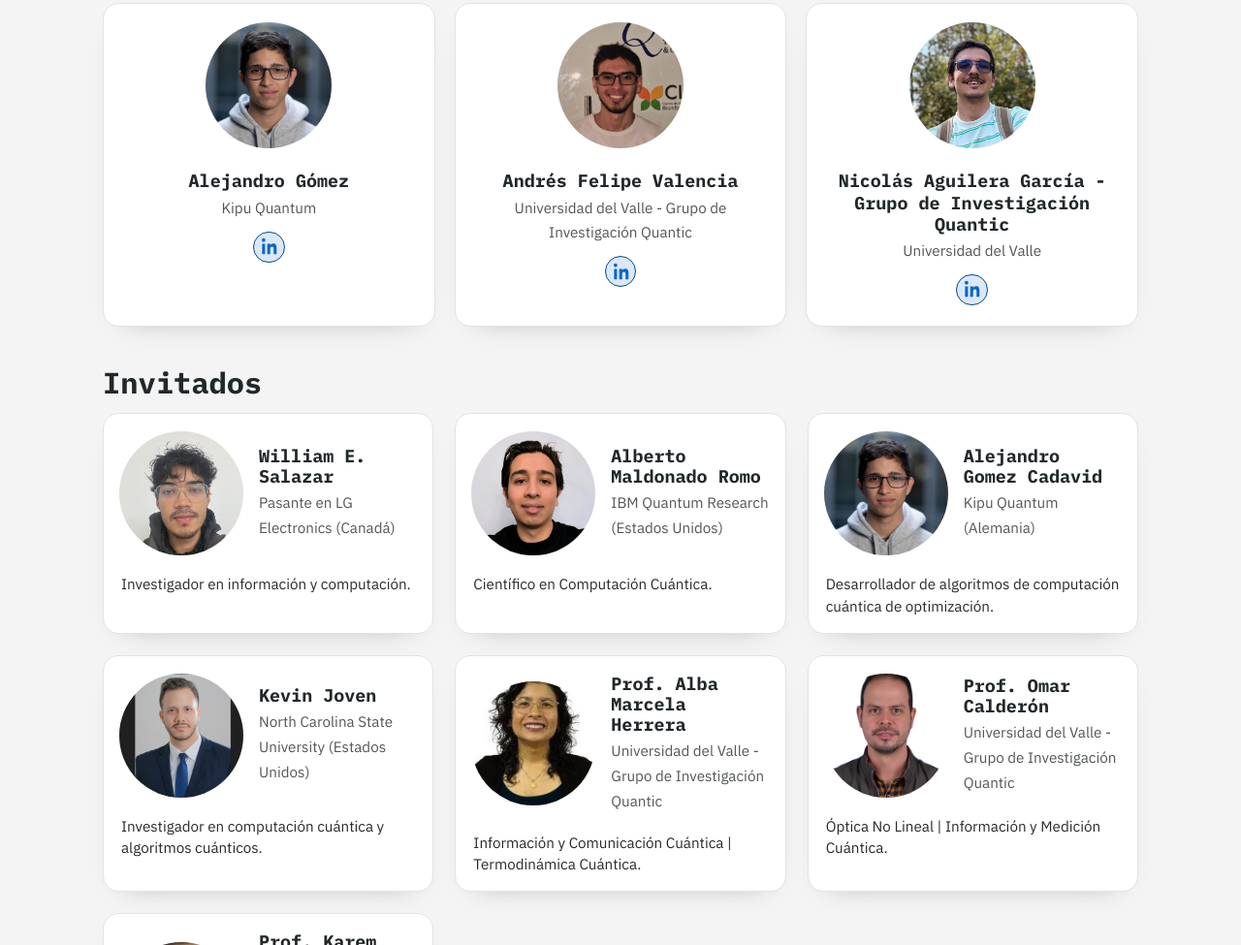
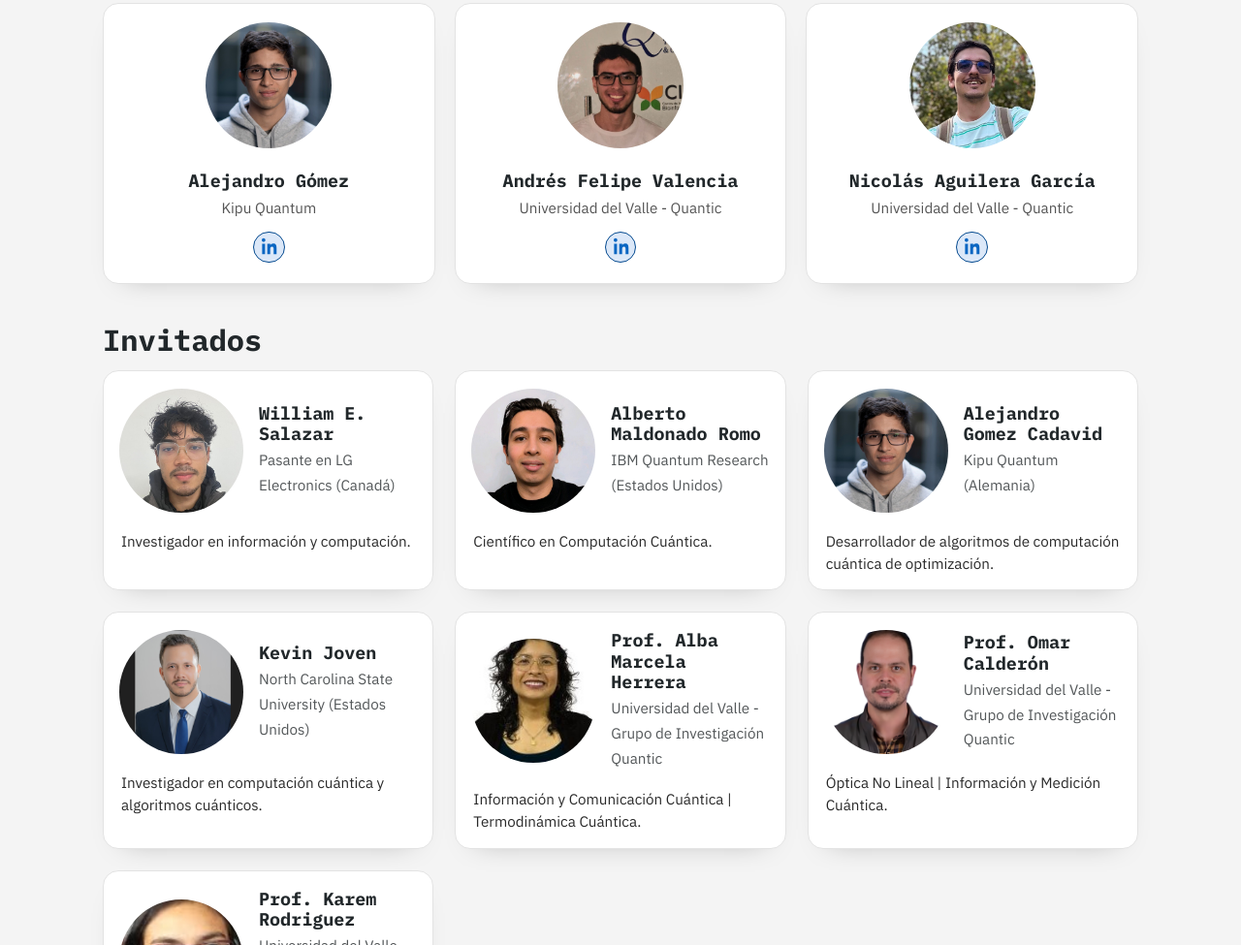
Before and after one commit to niaggar/qiskit-fall-fest-25-univalle, an Astro site: page / in a window 1280 px wide. Shown: the part 5260-6235 px from the top of the page at 97% size. Built offline with nearby package versions, Linux system fonts and the light colour scheme; Astro itself is replaced by a stand-in of ours.

Commit message:
se arreglo un bug xd

```diff
--- a/src/components/Organizadores.astro
+++ b/src/components/Organizadores.astro
@@ -14,13 +14,13 @@ const organizadores = [
   },
   {
     nombre: "Andrés Felipe Valencia",
-    afiliacion: "Universidad del Valle - Grupo de Investigación Quantic",
+    afiliacion: "Universidad del Valle - Quantic",
     foto: andresImage,
     linkedin: "https://www.linkedin.com/in/andr%C3%A9s-felipe-valencia-f-928a50271/" // <-- actualiza
   },
   {
-    nombre: "Nicolás Aguilera García - Grupo de Investigación Quantic",
-    afiliacion: "Universidad del Valle",
+    nombre: "Nicolás Aguilera García",
+    afiliacion: "Universidad del Valle - Quantic",
     foto: nicolasImage,
     linkedin: "https://www.linkedin.com/in/niaggar/" // <-- actualiza
   },
```
